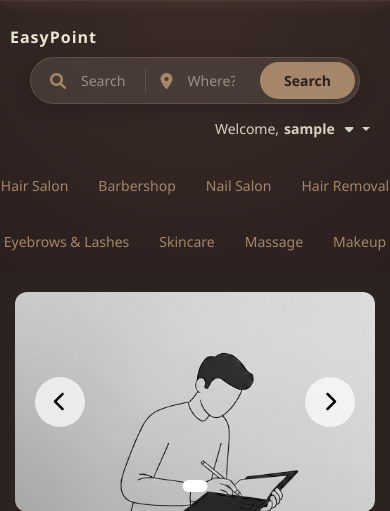
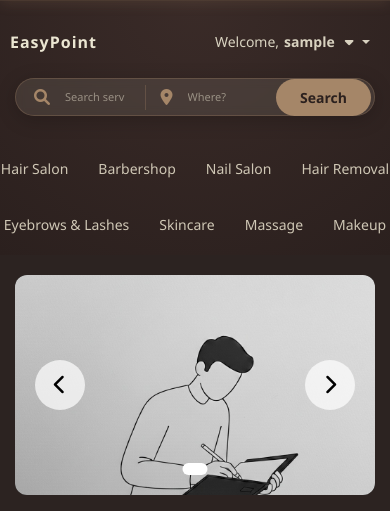
Before and after one commit to BSSP1801/EasyPoint, a PHP site: page /index.php?action=view_business&id=113 in a window 390 px wide. Shown: the top 511 px of the page. Run offline with PHP 8.4, Linux system fonts and the light colour scheme; the visitor is signed in with stand-in values (Sample User, id 1); data comes from the database, SQL or seed files in the repository; data that the repository does not hold is empty; some libraries are stand-ins or nearby versions.

Commit message:
🎨 Fixing responsive en tablet

```diff
--- a/public/css/styles-business-service.css
+++ b/public/css/styles-business-service.css
@@ -279,6 +298,12 @@ header {
     gap: 20px;
 }
 
+.hero-search-bar {
+    flex: 1;
+    max-width: 600px;
+    margin: 0 20px;
+}
+
 .logo,
 .user-menu {
     flex-shrink: 0;
@@ -310,7 +335,44 @@ header {
     }
 }
 
-@media (max-width: 768px) {
+@media (max-width: 1200px) {
+    .navigation-bar {
+        flex-wrap: wrap;
+        padding: 15px 20px;
+        gap: 15px;
+    }
+
+    .logo {
+        flex: 0 0 auto;
+        font-size: 18px;
+    }
+
+    .hero-search-bar {
+        flex-basis: 100%;
+        order: 10;
+        max-width: none;
+        width: 100%;
+        margin: 10px 0 0 0;
+        padding: 6px 12px;
+        height: 45px;
+    }
+
+    .search-field {
+        flex: 1;
+        padding: 0 12px;
+    }
+
+    .search-field input {
+        font-size: 13px;
+    }
+
+    .user-menu {
+        flex: 0 0 auto;
+        gap: 12px;
+    }
+}
+
+@media (max-width: 1024px) {
     .sticky-container {
         flex-wrap: wrap;
         gap: 10px;
@@ -353,8 +415,12 @@ header {
     }
 
     .dropdown-menu {
-        min-width: 160px;
-        right: 0;
+        min-width: 150px;
+    }
+
+    .search-field input {
+        width: 100px;
+        font-size: 11px !important;
     }
 }
 
@@ -647,19 +713,12 @@ header {
     padding-bottom: 5px;
 }
 
-.category-list {
-
-    & a:link,
-    a:hover,
-    a:visited,
-    a:active {
-        color: var(--accent);
-        text-decoration: none;
-    }
-
-}
-
-.category-list li:active li:visited {
+.category-list a {
+    color: inherit;
+    text-decoration: none;
+}
+
+.category-list li:hover a {
     color: var(--accent);
 }
 
@@ -1469,6 +1512,62 @@ header .login-link,
     .gallery-thumbs { flex-wrap: wrap; justify-content: flex-start; }
 }
 
+@media (max-width: 600px) {
+    header {
+        min-height: 100px;
+    }
+
+    .navigation-bar {
+        padding: 10px 10px;
+        gap: 8px;
+        flex-direction: row;
+        width: 100%;
+        flex-wrap: wrap;
+    }
+
+    .logo {
+        font-size: 16px;
+        flex-shrink: 0;
+    }
+
+    .hero-search-bar {
+        max-width: 360px !important;
+        width: 95% !important;
+        height: 38px !important;
+        padding: 3px !important;
+        margin: 12px auto !important;
+        flex-basis: 100%;
+        order: 10;
+    }
+
+    .search-field input {
+        font-size: 11px !important;
+    }
+
+    .user-menu {
+        gap: 5px;
+        flex-shrink: 0;
+        flex-wrap: nowrap;
+    }
+
+    .business-button {
+        padding: 5px 10px;
+        font-size: 9px;
+        white-space: nowrap;
+    }
+
+    .user-link,
+    .login-link,
+    .logout-link {
+        font-size: 9px;
+    }
+
+    .dropdown-toggle {
+        font-size: 9px;
+        white-space: nowrap;
+    }
+}
+
 @media (max-width: 480px) {
     .carousel-main { height: 220px; }
     .business-title h1 { font-size: 20px; }
--- a/views/navigation-bar.php
+++ b/views/navigation-bar.php
@@ -9,9 +9,6 @@
                 display: flex;
                 align-items: center;
                 box-shadow: 0 4px 20px rgba(0,0,0,0.2);
-                flex: 1;
-                max-width: 600px;
-                margin: 0 20px;
                 backdrop-filter: blur(5px);">
 
                 <input type="hidden" name="action" value="search">
@@ -72,7 +69,6 @@
                     <div class="dropdown">
                         <span class="user-link dropdown-toggle">
                             Welcome, <strong><?php echo htmlspecialchars($_SESSION['username']); ?></strong>
-                            <i class="fa-solid fa-caret-down" style="margin-left: 5px;"></i>
                         </span>
                         <div class="dropdown-menu">
                             <a href="../index.php?action=dashboard" class="dropdown-item">
```
Also changed, not shown: other parts of public/css/styles-business-service.css (+21 -18 lines), public/css/styles-search-services.css (+39 -37 lines).
